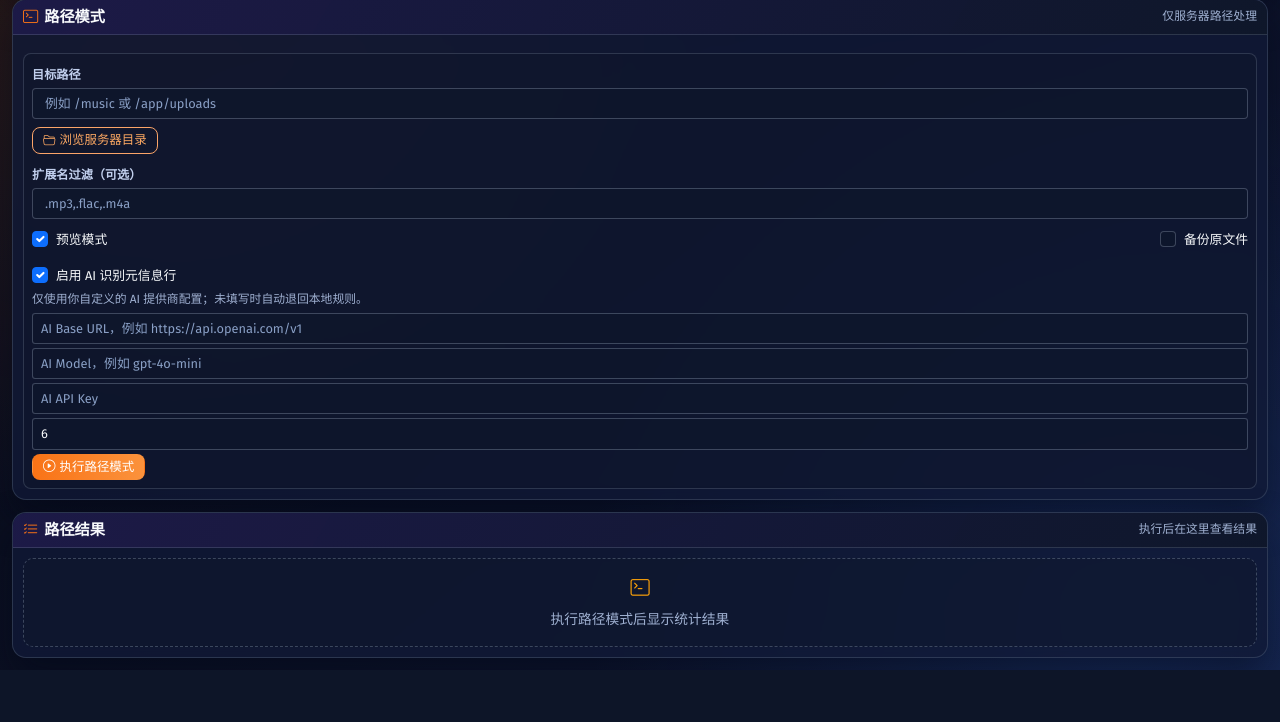
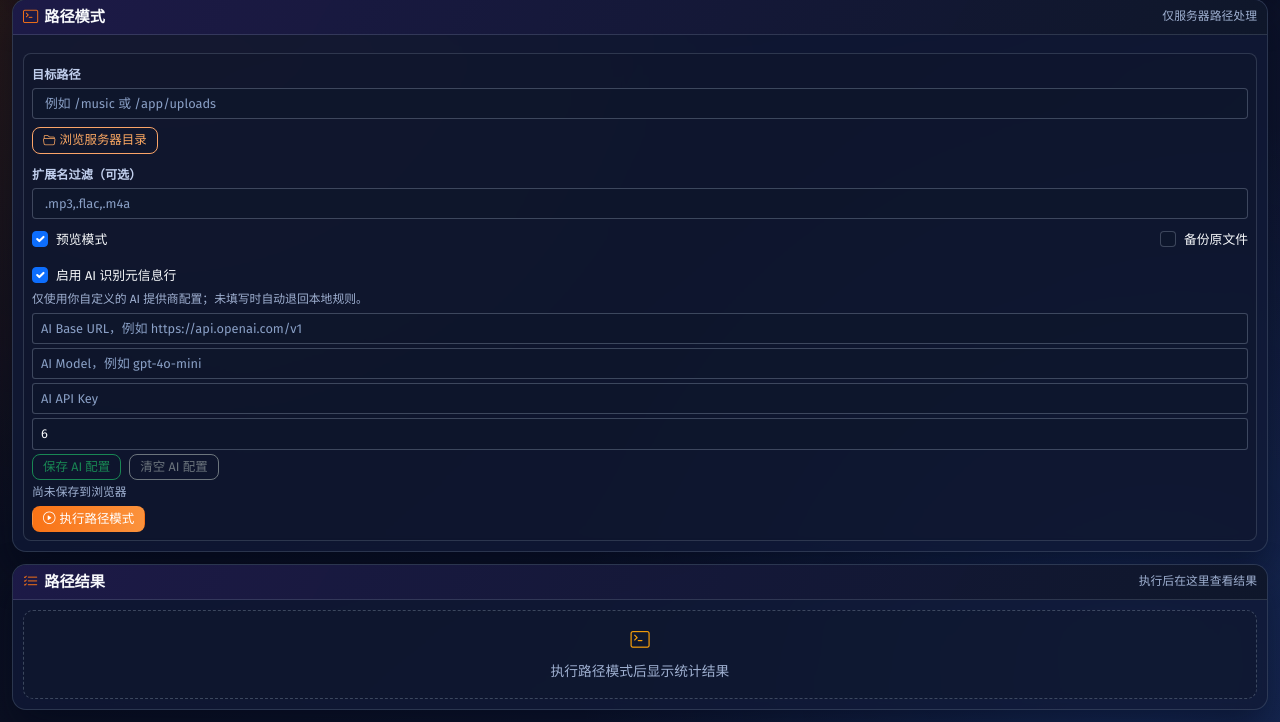
Before and after one commit to sucooer/MusicMetaCleaner, a Flask app: page / in a window 1280 px wide. Shown: the part 136-858 px from the top of the page. Before the commit the page ends 806 px from the top, so only its background shows below. Run offline with Flask 3, Linux system fonts and the light colour scheme; some libraries are stand-ins or nearby versions.

Commit message:
feat: add media mount and AI config save actions

```diff
--- a/docker-compose.yml
+++ b/docker-compose.yml
@@ -8,4 +8,5 @@ services:
     volumes:
       - ./uploads:/app/uploads
       - ./processed:/app/processed
+      - /media/music:/media
     restart: unless-stopped
--- a/templates/index.html
+++ b/templates/index.html
@@ -877,6 +877,11 @@
                         <input class="form-control form-control-sm mt-1" v-model.trim="aiConfig.model" placeholder="AI Model，例如 gpt-4o-mini">
                         <input type="password" class="form-control form-control-sm mt-1" v-model.trim="aiConfig.apiKey" placeholder="AI API Key">
                         <input class="form-control form-control-sm mt-1" v-model.trim="aiConfig.timeout" placeholder="超时秒数（默认 6）">
+                        <div class="inline-actions mt-1">
+                            <button class="btn btn-outline-success compact-btn" @click="saveAiConfigToStorage">保存 AI 配置</button>
+                            <button class="btn btn-outline-secondary compact-btn" @click="clearAiConfigStorage">清空 AI 配置</button>
+                        </div>
+                        <div class="muted mt-1">[[ aiConfigSavedAt ? ('已保存：' + aiConfigSavedAt) : '尚未保存到浏览器' ]]</div>
                     </div>
                     <div class="inline-actions mt-1">
                         <button class="btn btn-primary compact-btn" :disabled="pathProcessing" @click="processPath">
@@ -927,6 +932,11 @@
                     <input class="form-control form-control-sm mt-1" v-model.trim="aiConfig.model" placeholder="AI Model，例如 gpt-4o-mini">
                     <input type="password" class="form-control form-control-sm mt-1" v-model.trim="aiConfig.apiKey" placeholder="AI API Key">
                     <input class="form-control form-control-sm mt-1" v-model.trim="aiConfig.timeout" placeholder="超时秒数（默认 6）">
+                    <div class="inline-actions mt-1">
+                        <button class="btn btn-outline-success compact-btn" @click="saveAiConfigToStorage">保存 AI 配置</button>
+                        <button class="btn btn-outline-secondary compact-btn" @click="clearAiConfigStorage">清空 AI 配置</button>
+                    </div>
+                    <div class="muted mt-1">[[ aiConfigSavedAt ? ('已保存：' + aiConfigSavedAt) : '尚未保存到浏览器' ]]</div>
                 </div>
                 <input ref="fileInput" type="file" multiple accept="audio/*,.mp3,.flac,.m4a,audio/mpeg,audio/flac,audio/mp4,audio/x-m4a" class="d-none" @change="onFilesSelected">
                 <input ref="folderInput" type="file" webkitdirectory directory multiple accept="audio/*,.mp3,.flac,.m4a,audio/mpeg,audio/flac,audio/mp4,audio/x-m4a" class="d-none" @change="onFolderSelected">
@@ -1212,6 +1222,7 @@ const vueApp = createApp({
                 apiKey: '',
                 timeout: '6'
             },
+            aiConfigSavedAt: '',
             pathProcessing: false,
             pathResult: null,
             pathForm: {
@@ -1263,19 +1274,36 @@ const vueApp = createApp({
                 this.aiConfig.model = String(parsed.model || '');
                 this.aiConfig.apiKey = String(parsed.apiKey || '');
                 this.aiConfig.timeout = String(parsed.timeout || '6');
+                this.aiConfigSavedAt = String(parsed.savedAt || '');
             } catch (_) {}
         },
         saveAiConfigToStorage() {
             try {
+                const savedAt = new Date().toLocaleString();
                 const payload = {
                     aiEnabled: this.aiEnabled,
                     baseUrl: this.aiConfig.baseUrl,
                     model: this.aiConfig.model,
                     apiKey: this.aiConfig.apiKey,
-                    timeout: this.aiConfig.timeout
+                    timeout: this.aiConfig.timeout,
+                    savedAt
                 };
                 window.localStorage.setItem('music_meta_cleaner_ai_config', JSON.stringify(payload));
+                this.aiConfigSavedAt = savedAt;
+                this.showToast('AI 配置已保存到浏览器', 'success');
             } catch (_) {}
+        },
+        clearAiConfigStorage() {
+            try {
+                window.localStorage.removeItem('music_meta_cleaner_ai_config');
+            } catch (_) {}
+            this.aiEnabled = true;
+            this.aiConfig.baseUrl = '';
+            this.aiConfig.model = '';
+            this.aiConfig.apiKey = '';
+            this.aiConfig.timeout = '6';
+            this.aiConfigSavedAt = '';
+            this.showToast('已清空 AI 配置', 'warning');
         },
         basename(path) {
             if (!path) return '';
```
